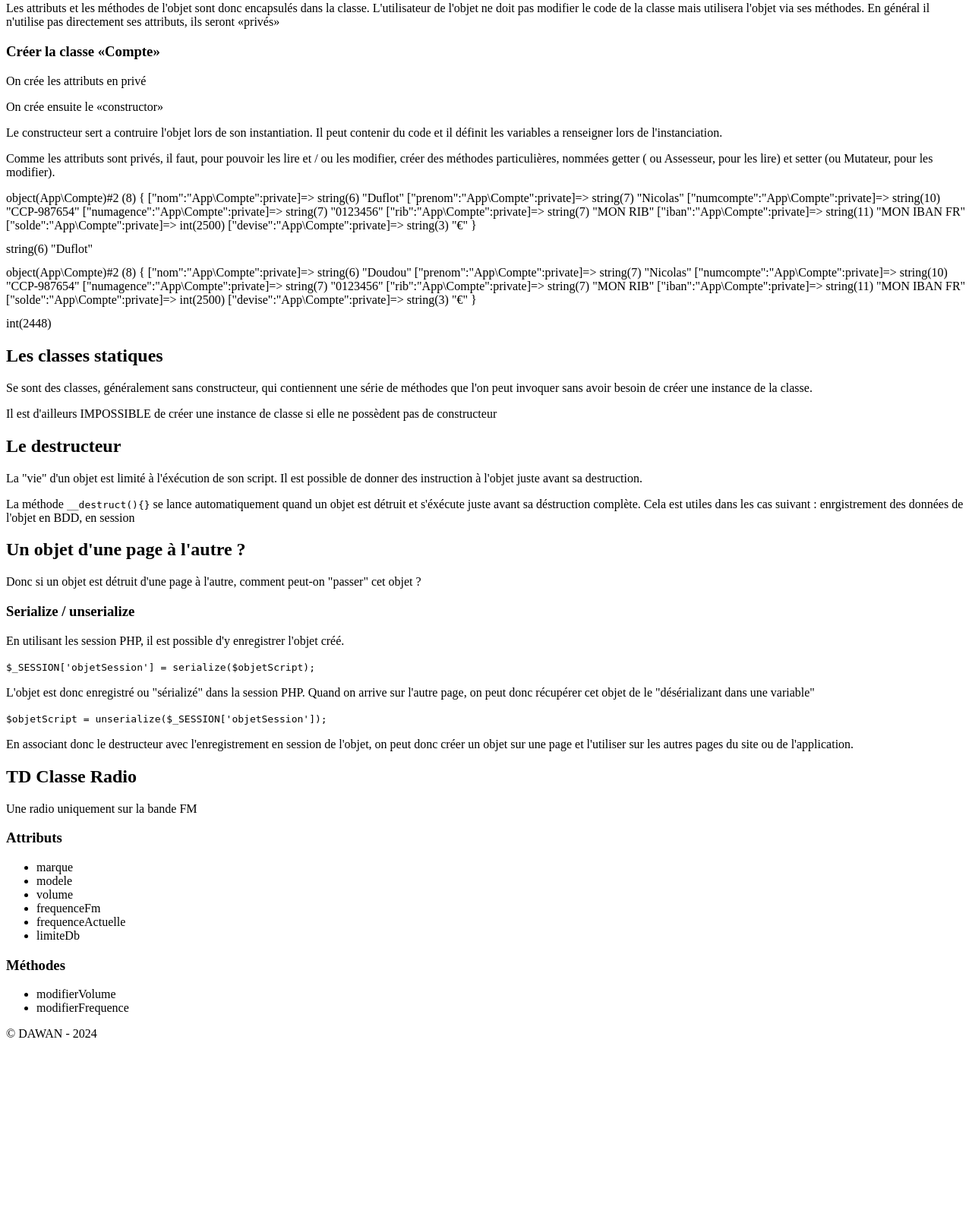
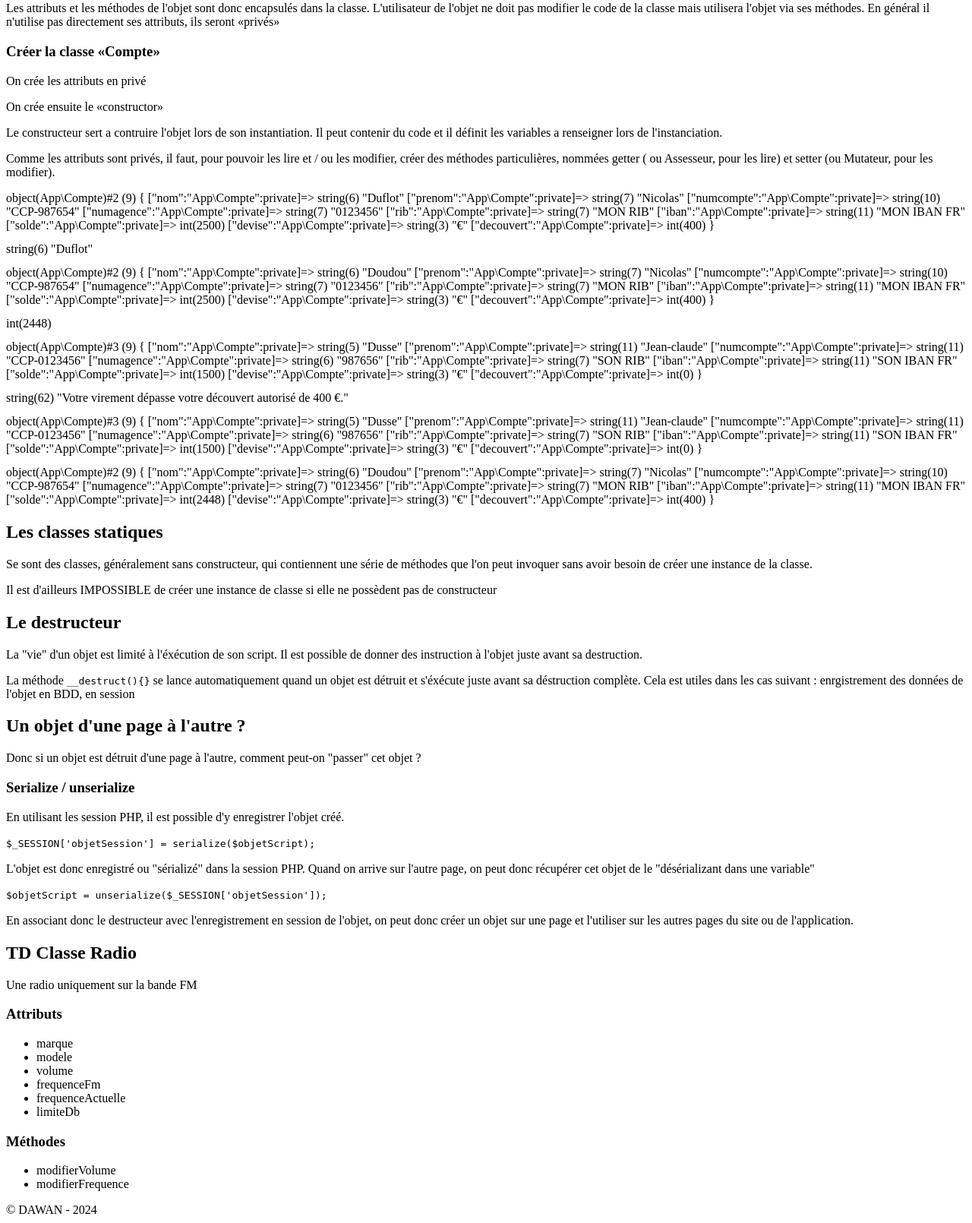
Before and after one commit to nicoduflot/2024-07-08-php-avance, a PHP site: page / in a window 1280 px wide. Shown: the part 944-2554 px from the top of the page at 76% size. Before the commit the page ends 2310 px from the top, so only its background shows below. Run offline with PHP 8.4, Linux system fonts and the light colour scheme.

Commit message:
classe compte methode virement

```diff
--- a/index.php
+++ b/index.php
@@ -95,12 +95,20 @@ use App\Compte;
                     Comme les attributs sont privés, il faut, pour pouvoir les lire et / ou les modifier, créer des méthodes particulières, nommées getter ( ou Assesseur, pour les lire) et setter (ou Mutateur, pour les modifier).
                 </p>
                 <?php
-                $compte = new Compte('Duflot', 'Nicolas', 'CCP-987654', '0123456', 'MON RIB', 'MON IBAN FR', 2500, );
+                $compte = new Compte('Duflot', 'Nicolas', 'CCP-987654', '0123456', 'MON RIB', 'MON IBAN FR', 2500, '€', 400);
                 prePrint($compte);
                 prePrint($compte->getNom());
                 prePrint($compte->setNom('Doudou'));
                 $compte->modifierSolde(-52);
                 prePrint($compte->getSolde());
+
+                $compteDestinataire = new Compte('Dusse', 'Jean-claude', 'CCP-0123456', '987656', 'SON RIB', 'SON IBAN FR', 1500);
+                prePrint($compteDestinataire);
+
+                prePrint($compte->virement(3000, $compteDestinataire));
+
+                prePrint($compteDestinataire);
+                prePrint($compte);
                 ?>
                 <h2>Les classes statiques</h2>
                 <p>
--- a/src/Classes/Compte.php
+++ b/src/Classes/Compte.php
@@ -11,6 +11,7 @@ class Compte{
     private $iban;
     private $solde;
     private $devise;
+    private $decouvert;
 
     /*
     pour pouvoir utiliser la classe, créer une instance de la classe, il faut contruire l'objet
@@ -23,11 +24,12 @@ class Compte{
      * @param string $nom - le nom du détenteur du compte
      * @param string $prenom - le prénom du détenteur du compte
      * @param string $numcompte - le numéro
-     * @param string $numagence
-     * @param string $rib
-     * @param string $iban
-     * @param float  $solde
-     * @param string $devise
+     * @param string $numagence -
+     * @param string $rib -
+     * @param string $iban -
+     * @param float  $solde -
+     * @param string $devise -
+     * @param float  $decouvert -
      */
     public function __construct(
         $nom,
@@ -37,7 +39,8 @@ class Compte{
         $rib,
         $iban,
         $solde = 0,
-        $devise = '€'
+        $devise = '€',
+        $decouvert = 0
         ){
         /* $this : dans cet objet que je crée */
         /* -> je cherche l'attribut ou la méthode nommé  */
@@ -51,6 +54,7 @@ class Compte{
         $this->iban = $iban;
         $this->solde = $solde;
         $this->devise = $devise;
+        $this->decouvert = $decouvert;
     }
 
     /* getters et setters */
@@ -217,9 +221,52 @@ class Compte{
         return $this;
     }
 
+    /**
+     * Get the value of decouvert
+     */
+    public function getDecouvert()
+    {
+        return $this->decouvert;
+    }
+
+    /**
+     * Set the value of decouvert
+     *
+     * @return  self
+     */
+    public function setDecouvert($decouvert)
+    {
+        $this->decouvert = $decouvert;
+
+        return $this;
+    }
+
     /* les méthodes propres à tous les type de compte */
     public function modifierSolde($montant){
-        $this->solde = $this->solde + $montant;
+        //$this->solde = $this->solde + $montant;
+        $this->setSolde($this->getSolde() + $montant);
     }
 
+    /**
+     * @param float $montant - montant positif et entier ou flottant de la transaction
+     * @param object $destinataire - objet instance de la classe Compte
+     */
+    public function virement($montant, Compte $destinataire){
+        $message = '';
+        if( (!is_float($montant) && !is_int($montant) ) && $montant <= 0 ){
+            $message = 'Le montant doit être un chiffre supérieur à 0';
+            return $message;
+        }
+        if( ($this->getSolde() - $montant) <= -($this->getDecouvert()) ){
+            $message = 'Votre virement dépasse votre découvert autorisé de '. $this->getDecouvert(). ' '.$this->getDevise().'.';
+            return $message;
+        }
+        $this->modifierSolde(-$montant);
+        $destinataire->modifierSolde($montant);
+        $message = 'Le compte n°'.$destinataire->getNumcompte(). ' a été crédité de '.$montant. ' ' .$this->getDevise() .'.';
+        return $message;
+    }
+
+
+
 }
```
